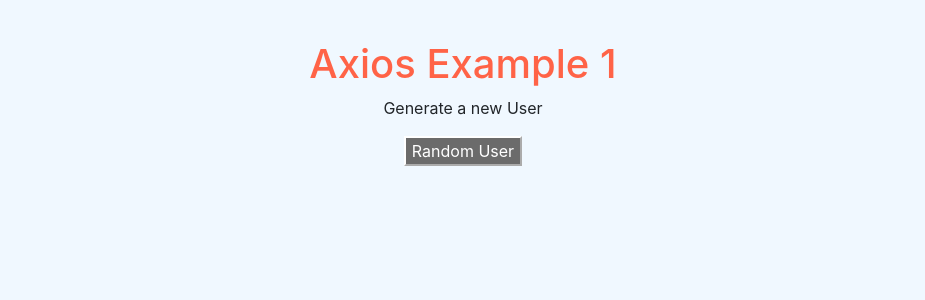
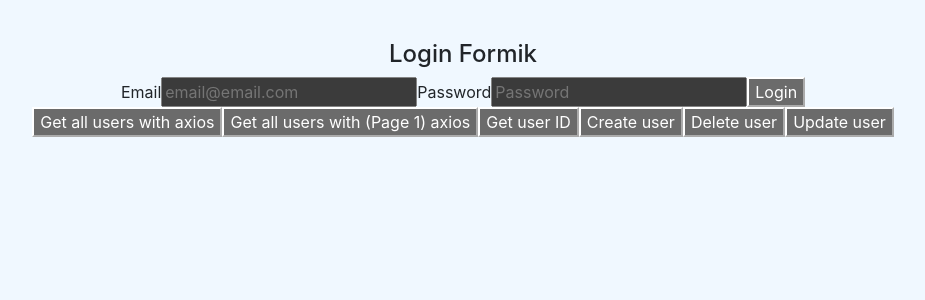
Before and after one commit to rl-albores/create-react-lecciones, a React (Create React App) app in the folder my-app/: page / in a window 1280 px wide. Shown: the top 300 px of the page, without its empty margins (177-1102 px from the left). Built offline with nearby package versions, Linux system fonts and the light colour scheme; no server answers.

Commit message:
desarrollando CRUD con axios

```diff
--- a/my-app/src/App.js
+++ b/my-app/src/App.js
@@ -1,5 +1,6 @@
 import './App.css'
-import AxiosExample from './components/pure/AxiosExample'
+import AxiosCRUDExample from './components/pure/AxiosCRUDExample'
+/* import AxiosExample from './components/pure/AxiosExample' */
 /* import FetchExample from './components/pure/FetchExample' */
 /* import AsyncExample from './components/pure/AsyncExample' */
 /* import ObservableExample from './components/pure/ObservableExample' */
@@ -30,20 +31,21 @@
         <GreetingStyled name="Ricardo" />
       </header> */}
       {/** Gestion de eventos */}
-      {/* <TaskListComponent /> */}
       {/* <Father /> */}
       {/* Ejemplos de Renderizados condicionales */}
       {/* <OptionalRender /> */}
       {/* Ejemplos de Formik */}
       {/* <LoginFormik /> */}
       {/* <RegisterFormik /> */}
-      {/* PROYECTO FINAL */}
       {/* <AsyncExample /> */}
       {/* <ObservableExample /> */}
       {/* <FetchExample /> */}
-      <AxiosExample />
+      {/* <AxiosExample /> */}
+      <AxiosCRUDExample />
+      {/* PROYECTO FINAL */}
+      {/* <TaskListComponent /> */}
     </div>
   )
 }
-
+//TODO: inciamos
 export default App
--- /dev/null
+++ b/my-app/src/components/pure/AxiosCRUDExample.jsx
@@ -0,0 +1,180 @@
+import React from 'react'
+import {
+  createUser,
+  deleteUserByID,
+  getAllPagesUsers,
+  getAllUsers,
+  getUsersByID,
+  login,
+  updateUser,
+} from '../../services/axiosCRUDService'
+import { ErrorMessage, Field, Form, Formik } from 'formik'
+import * as Yup from 'yup'
+
+const AxiosCRUDExample = () => {
+  const initialCredentials = {
+    email: '',
+    password: '',
+  }
+
+  const loginSchema = Yup.object().shape({
+    email: Yup.string()
+      .email('Invalid email format')
+      .required('Email is required'),
+    password: Yup.string().required('Password is required'),
+  })
+
+  const authUser = (values) => {
+    login(values.email, values.password)
+      .then((response) => {
+        if (response.data.token) {
+          alert(JSON.stringify(response.data))
+          sessionStorage.setItem('token', response.data.token)
+        } else {
+          sessionStorage.removeItem('token')
+          throw new Error('Login failure')
+        }
+      })
+      .catch(
+        (error) => alert(`Something went wrong: ${error}`),
+        sessionStorage.removeItem('token')
+      )
+      .finally(() => console.log('Login done'))
+  }
+
+  //CRUD examples
+  const obtainAllUsers = () => {
+    getAllUsers()
+      .then((response) => {
+        if (response.data.data && response.status === 200) {
+          alert(JSON.stringify(response.data.data))
+        } else {
+          throw new Error('User not found')
+        }
+      })
+      .catch((error) => alert(`Something went wrong: ${error}`))
+  }
+
+  const obtainAllPagesUsers = (page) => {
+    getAllPagesUsers(page)
+      .then((response) => {
+        if (response.data.data && response.status === 200) {
+          alert(JSON.stringify(response.data.data))
+        } else {
+          throw new Error(`No user not found in page ${page}`)
+        }
+      })
+      .catch((error) => alert(`Something went wrong: ${error}`))
+  }
+
+  const obtainUserByID = (id) => {
+    getUsersByID(id)
+      .then((response) => {
+        if (response.data.data && response.status === 200) {
+          alert(JSON.stringify(response.data.data))
+        } else {
+          throw new Error('User not found')
+        }
+      })
+      .catch((error) => alert(`Something went wrong: ${error}`))
+  }
+
+  const createNewUser = (name, job) => {
+    createUser(name, job)
+      .then((response) => {
+        if (response.data && response.status === 201) {
+          alert(JSON.stringify(response.data))
+        } else {
+          throw new Error('User not created')
+        }
+      })
+      .catch((error) => alert(`Something went wrong: ${error}`))
+  }
+
+  const updateUserByID = (id, name, job) => {
+    updateUser(id, name, job)
+      .then((response) => {
+        if (response.data && response.status === 200) {
+          alert(JSON.stringify(response.data))
+        } else {
+          throw new Error('User not update')
+        }
+      })
+      .catch((error) => alert(`Something went wrong: ${error}`))
+  }
+
+  const deleteUser = (id) => {
+    deleteUserByID(id)
+      .then((response) => {
+        if (response.status === 204) {
+          alert(`User with id: ${id} successfully deleted`)
+        } else {
+          throw new Error('User deleted')
+        }
+      })
+      .catch((error) => alert(`Something went wrong: ${error}`))
+  }
+
+  return (
+    <div>
+      <h4>Login Formik</h4>
+      <Formik
+        initialValues={initialCredentials}
+        validationSchema={loginSchema} //-> Yup validation schema
+        onSubmit={async (values) => {
+          authUser(values)
+        }}>
+        {/* We obtain props form Formik */}
+
+        {({
+          values,
+          errors,
+          isSubmitting,
+          handleChange,
+          handleBlur,
+          handleSubmit,
+          touched,
+        }) => (
+          <Form>
+            <label htmlFor="email">Email</label>
+            <Field id="email" name="email" placeholder="email@email.com" />
+            {errors.email && touched.email && (
+              <ErrorMessage name="email" component="div" />
+            )}
+            <label htmlFor="password">Password</label>
+            <Field
+              id="password"
+              name="password"
+              placeholder="Password"
+              type="password"
+            />
+            {errors.password && touched.password && (
+              <div>
+                <ErrorMessage name="password" component="div" />
+              </div>
+            )}
+            <button type="submit">Login</button>
+            {isSubmitting ? <p>Login your credentials...</p> : null}
+          </Form>
+        )}
+      </Formik>
+      {/* Example button to test API responses */}
+      <div>
+        <button onClick={obtainAllUsers}>Get all users with axios</button>
+        <button onClick={() => obtainAllPagesUsers(1)}>
+          Get all users with (Page 1) axios
+        </button>
+        <button onClick={() => obtainUserByID(1)}>Get user ID</button>
+        <button onClick={() => createNewUser('morpheus', 'leader')}>
+          Create user
+        </button>
+        <button onClick={() => deleteUser(1)}>Delete user</button>
+        <button onClick={() => updateUserByID(1, 'morpheus', 'Developer')}>
+          Update user
+        </button>
+      </div>
+    </div>
+  )
+}
+
+export default AxiosCRUDExample
--- /dev/null
+++ b/my-app/src/services/axiosCRUDService.js
@@ -0,0 +1,42 @@
+import axios from 'axios'
+
+export const login = (email, password) => {
+  let body = { email: email, password: password }
+
+  //Returns the response with a promise
+  return axios.post('https://reqres.in/api/login', body)
+}
+
+//obtener todos los usuarios
+export const getAllUsers = () => {
+  return axios.get('https://reqres.in/api/users')
+}
+
+//obtener todas las paginas de los usuarios
+export const getAllPagesUsers = (page) => {
+  return axios.get(`https://reqres.in/api/users?page=${page}`)
+}
+
+//obtener usuario por ID
+export const getUsersByID = (id) => {
+  return axios.get(`https://reqres.in/api/users/${id}`)
+}
+
+//crear usuario
+export const createUser = (name, job) => {
+  let body = { name: name, job: job }
+
+  return axios.post('https://reqres.in/api/users', body)
+}
+
+//update usuario
+export const updateUser = (id, name, job) => {
+  let body = { name: name, job: job }
+
+  return axios.put(`https://reqres.in/api/users/${id}`, body)
+}
+
+//eliminar usuario por ID
+export const deleteUserByID = (id) => {
+  return axios.delete(`https://reqres.in/api/users/${id}`)
+}
```
